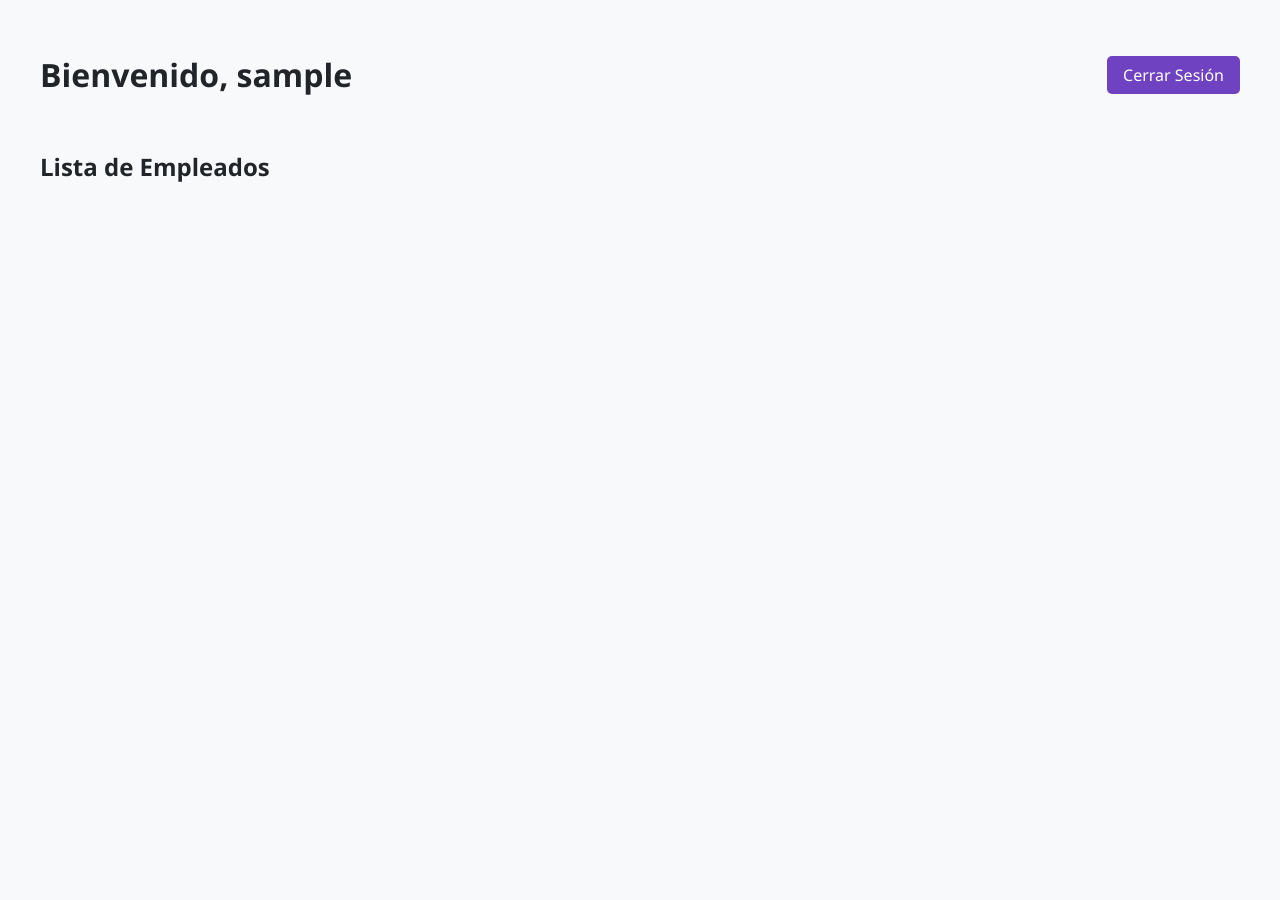
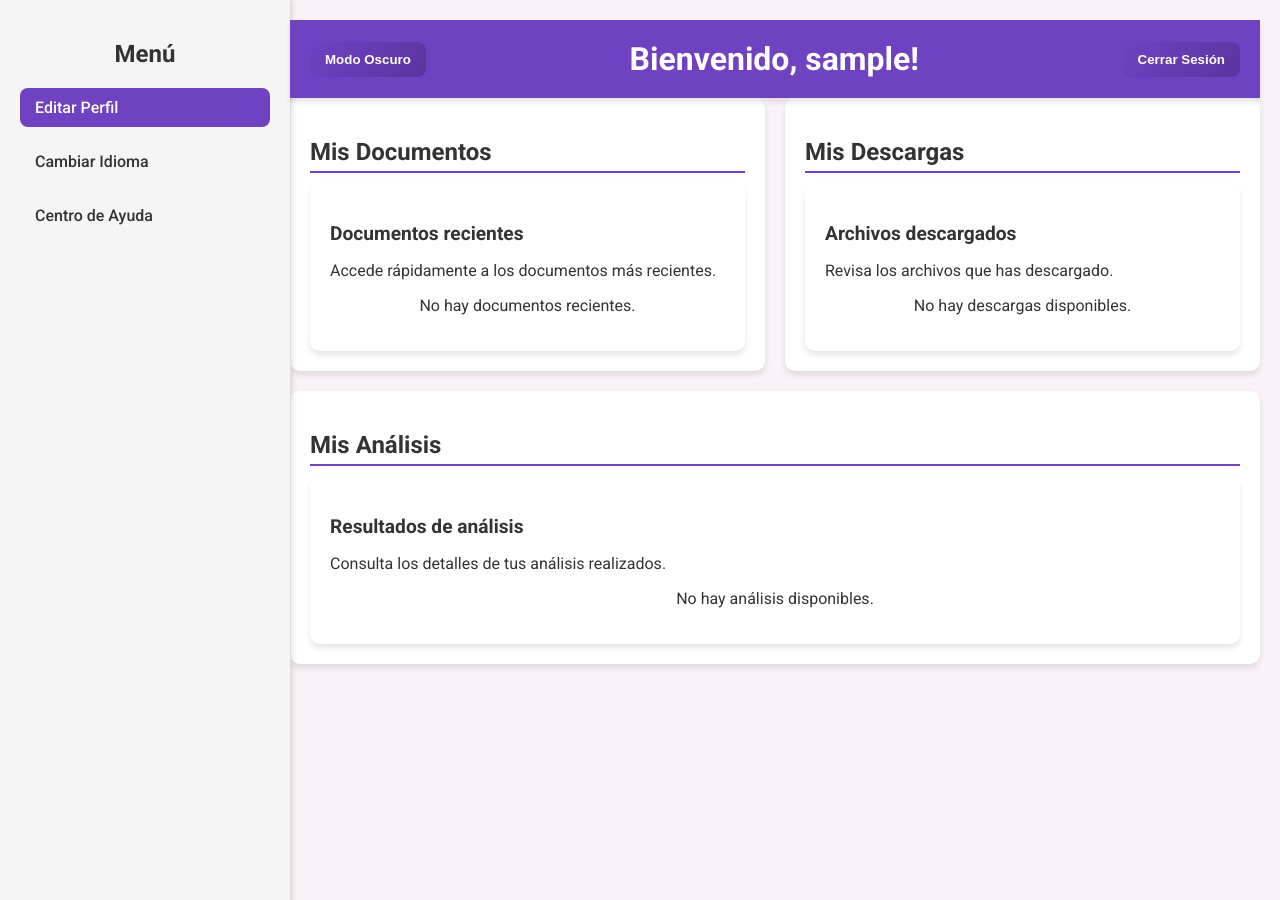
Before and after one commit to RodriOnce/pgroup1-JARR-IB-CM, a PHP site: page /inicio.php in a window 1280 px wide. Run offline with PHP 8.4, Linux system fonts and the light colour scheme; the visitor is signed in with stand-in values (Sample User, id 1); data that the repository does not hold is empty.

Commit message:
Update inicio.php

```diff
--- a/inicio.php
+++ b/inicio.php
@@ -1,46 +1,14 @@
 <?php
 session_start();
 
-// Configuración de la base de datos
-$servername = "localhost";
-$username = "tu_usuario";
-$password = "tu_contraseña";
-$dbname = "empresa";
-
-try {
-    $conn = new PDO("mysql:host=$servername;dbname=$dbname", $username, $password);
-    $conn->setAttribute(PDO::ATTR_ERRMODE, PDO::ERRMODE_EXCEPTION);
-
-    // Obtener lista de empleados
-    $stmt = $conn->prepare("SELECT id, nombre FROM empleados");
-    $stmt->execute();
-    $empleados = $stmt->fetchAll(PDO::FETCH_ASSOC);
-
-} catch(PDOException $e) {
-    die("Error de conexión: " . $e->getMessage());
+if (!isset($_SESSION['username'])) {
+    header("Location: login.html");
+    exit();
 }
 
-// Verificar login
-if ($_SERVER['REQUEST_METHOD'] === 'POST' && isset($_POST['login'])) {
-    $nombre = $_POST['nombre'];
-    $password = $_POST['password'];
+$user = $_SESSION['username'];
 
-    $stmt = $conn->prepare("SELECT * FROM empleados WHERE nombre = :nombre");
-    $stmt->bindParam(':nombre', $nombre);
-    $stmt->execute();
-    $usuario = $stmt->fetch();
-
-    if ($usuario && hash('sha256', $password) === $usuario['password']) {
-        $_SESSION['username'] = $usuario['nombre'];
-        header("Location: dashboard.php");
-        exit();
-    } else {
-        $error = "Credenciales incorrectas";
-    }
-}
-
-// Cerrar sesión
-if (isset($_GET['logout'])) {
+if (isset($_POST['logout'])) {
     session_destroy();
     header("Location: index.html");
     exit();
@@ -52,74 +20,272 @@
 <head>
     <meta charset="UTF-8">
     <meta name="viewport" content="width=device-width, initial-scale=1.0">
-    <title>Panel de Empleados</title>
+    <title>Dashboard de <?php echo $user; ?></title>
     <style>
+        @import url('https://fonts.googleapis.com/css2?family=Roboto:wght@300;400;500;700&display=swap');
+
         :root {
-            --primary: #6f42c1;
-            --background: #f8f9fa;
-            --text: #212529;
+            --background-color: #f9f3f8;
+            --text-color: #333;
+            --card-background: #ffffff;
+            --header-background: #6f42c1;
+            --button-background: linear-gradient(135deg, #6f42c1, #5a349f);
+            --button-hover-background: linear-gradient(135deg, #5a349f, #4a2d82);
+            --dropdown-background: #fefefe;
+            --dropdown-border: #ddd;
+            --section-line-color: #6f42c1;
+            --sidebar-background: #f5f5f5;
+            --sidebar-border-color: #ddd;
+            --sidebar-link-hover: linear-gradient(135deg, #6f42c1, #5a349f);
+            --sidebar-active-link: #6f42c1;
+            --sidebar-text-color: #333;
+        }
+
+        [data-theme="dark"] {
+            --background-color: #121212;
+            --text-color: #ffffff;
+            --card-background: #1e1e1e;
+            --header-background: #3e3e3e;
+            --button-background: linear-gradient(135deg, #bb86fc, #985eff);
+            --button-hover-background: linear-gradient(135deg, #985eff, #7c4dff);
+            --dropdown-background: #2e2e2e;
+            --dropdown-border: #444;
+            --section-line-color: #bb86fc;
+            --sidebar-background: #1e1e1e;
+            --sidebar-border-color: #444;
+            --sidebar-link-hover: linear-gradient(135deg, #bb86fc, #985eff);
+            --sidebar-active-link: #bb86fc;
+            --sidebar-text-color: #ffffff;
         }
 
         body {
-            font-family: 'Segoe UI', sans-serif;
+            font-family: 'Roboto', sans-serif;
             margin: 0;
-            padding: 2rem;
-            background: var(--background);
-            color: var(--text);
+            padding: 0;
+            display: flex;
+            background-color: var(--background-color);
+            color: var(--text-color);
+            transition: background-color 0.3s ease, color 0.3s ease;
         }
 
-        .dashboard {
-            max-width: 1200px;
-            margin: 0 auto;
+        .sidebar {
+            width: 250px;
+            background-color: var(--sidebar-background);
+            padding: 20px;
+            position: fixed;
+            height: 100vh;
+            border-right: 1px solid var(--sidebar-border-color);
+            box-shadow: 2px 0 5px rgba(0, 0, 0, 0.1);
         }
 
-        .empleados-grid {
-            display: grid;
-            grid-template-columns: repeat(auto-fill, minmax(250px, 1fr));
-            gap: 1.5rem;
-            margin-top: 2rem;
+        .sidebar h2 {
+            font-size: 1.5rem;
+            margin-bottom: 20px;
+            color: var(--sidebar-text-color);
+            text-align: center;
+            font-weight: bold;
         }
 
-        .empleado-card {
-            background: white;
-            padding: 1.5rem;
+        .sidebar ul {
+            list-style: none;
+            padding: 0;
+            margin: 0;
+        }
+
+        .sidebar ul li {
+            margin-bottom: 15px;
+        }
+
+        .sidebar ul li a {
+            text-decoration: none;
+            color: var(--sidebar-text-color);
+            font-size: 1rem;
+            padding: 10px 15px;
+            display: block;
+            border-radius: 8px;
+            transition: background 0.3s ease, color 0.3s ease;
+            font-weight: 500;
+        }
+
+        .sidebar ul li a:hover {
+            background: var(--sidebar-link-hover);
+            color: white;
+            box-shadow: 0 4px 6px rgba(0, 0, 0, 0.1);
+        }
+
+        .sidebar ul li a.active {
+            background-color: var(--sidebar-active-link);
+            color: white;
+        }
+
+        .main-content {
+            margin-left: 270px;
+            padding: 20px;
+            width: calc(100% - 270px);
+        }
+
+        header {
+            background-color: var(--header-background);
+            color: white;
+            padding: 20px;
+            text-align: center;
+            position: sticky;
+            top: 0;
+            z-index: 1000;
+            box-shadow: 0 4px 6px rgba(0, 0, 0, 0.1);
+            display: flex;
+            justify-content: space-between;
+            align-items: center;
+        }
+
+        header h1 {
+            margin: 0;
+            font-size: 2rem;
+        }
+
+        .dark-mode-toggle {
+            background: var(--button-background);
+            color: white;
+            border: none;
+            padding: 10px 15px;
+            border-radius: 8px;
+            cursor: pointer;
+            font-weight: bold;
+            transition: background 0.3s ease;
+        }
+
+        .dark-mode-toggle:hover {
+            background: var(--button-hover-background);
+        }
+
+        .logout-button {
+            background: var(--button-background);
+            color: white;
+            border: none;
+            padding: 10px 15px;
+            border-radius: 8px;
+            cursor: pointer;
+            font-weight: bold;
+            transition: background 0.3s ease;
+        }
+
+        .logout-button:hover {
+            background: var(--button-hover-background);
+        }
+
+        .dashboard-container {
+            display: flex;
+            flex-wrap: wrap;
+            gap: 20px;
+        }
+
+        .section {
+            flex: 1 1 calc(33.333% - 20px);
+            background: var(--card-background);
             border-radius: 10px;
-            box-shadow: 0 2px 8px rgba(0,0,0,0.1);
+            box-shadow: 0 4px 6px rgba(0, 0, 0, 0.1);
+            padding: 20px;
+            transition: transform 0.3s ease, box-shadow 0.3s ease;
+        }
+
+        .section-title {
+            font-size: 1.5rem;
+            margin-bottom: 10px;
+            color: var(--text-color);
+            border-bottom: 2px solid var(--section-line-color);
+            padding-bottom: 5px;
+        }
+
+        .card {
+            background: var(--card-background);
+            border-radius: 10px;
+            box-shadow: 0 4px 6px rgba(0, 0, 0, 0.1);
+            padding: 20px;
+            margin-top: 10px;
+        }
+
+        .card h3 {
+            font-size: 1.2rem;
+            margin-bottom: 10px;
+            color: var(--text-color);
+        }
+
+        .card p {
+            font-size: 1rem;
+            color: var(--text-color);
+        }
+
+        .dropdown.empty {
+            text-align: center;
+            font-size: 0.9rem;
+            color: var(--text-color);
         }
     </style>
 </head>
-<body>
-    <?php if(isset($_SESSION['username'])): ?>
-        <div class="dashboard">
-            <header style="display: flex; justify-content: space-between; align-items: center; margin-bottom: 2rem;">
-                <h1>Bienvenido, <?= htmlspecialchars($_SESSION['username']) ?></h1>
-                <a href="?logout=1" style="padding: 0.5rem 1rem; background: var(--primary); color: white; text-decoration: none; border-radius: 5px;">
-                    Cerrar Sesión
-                </a>
-            </header>
+<body data-theme="light">
+    <div class="sidebar">
+        <h2>Menú</h2>
+        <ul>
+            <li><a href="#" class="active">Editar Perfil</a></li>
+            <li><a href="#">Cambiar Idioma</a></li>
+            <li><a href="#">Centro de Ayuda</a></li>
+        </ul>
+    </div>
 
-            <h2>Lista de Empleados</h2>
-            <div class="empleados-grid">
-                <?php foreach ($empleados as $empleado): ?>
-                    <div class="empleado-card">
-                        <h3><?= htmlspecialchars($empleado['nombre']) ?></h3>
-                        <p>ID: <?= $empleado['id'] ?></p>
+    <div class="main-content">
+        <header>
+            <button class="dark-mode-toggle" onclick="toggleDarkMode()">Modo Oscuro</button>
+            <h1>Bienvenido, <?php echo $user; ?>!</h1>
+            <form method="POST" style="margin: 0;">
+                <button type="submit" name="logout" class="logout-button">Cerrar Sesión</button>
+            </form>
+        </header>
+
+        <div class="dashboard-container">
+            <div class="section">
+                <h2 class="section-title">Mis Documentos</h2>
+                <div class="card">
+                    <h3>Documentos recientes</h3>
+                    <p>Accede rápidamente a los documentos más recientes.</p>
+                    <div class="dropdown empty">
+                        <p>No hay documentos recientes.</p>
                     </div>
-                <?php endforeach; ?>
+                </div>
+            </div>
+
+            <div class="section">
+                <h2 class="section-title">Mis Descargas</h2>
+                <div class="card">
+                    <h3>Archivos descargados</h3>
+                    <p>Revisa los archivos que has descargado.</p>
+                    <div class="dropdown empty">
+                        <p>No hay descargas disponibles.</p>
+                    </div>
+                </div>
+            </div>
+
+            <div class="section">
+                <h2 class="section-title">Mis Análisis</h2>
+                <div class="card">
+                    <h3>Resultados de análisis</h3>
+                    <p>Consulta los detalles de tus análisis realizados.</p>
+                    <div class="dropdown empty">
+                        <p>No hay análisis disponibles.</p>
+                    </div>
+                </div>
             </div>
         </div>
-    <?php else: ?>
-        <div class="login-container">
-            <h1>Iniciar Sesión</h1>
-            <?php if(isset($error)): ?>
-                <p style="color: red;"><?= $error ?></p>
-            <?php endif; ?>
-            <form method="POST">
-                <input type="text" name="nombre" placeholder="Nombre" required>
-                <input type="password" name="password" placeholder="Contraseña" required>
-                <button type="submit">Ingresar</button>
-            </form>
-        </div>
-    <?php endif; ?>
+    </div>
+
+    <script>
+        function toggleDarkMode() {
+            const body = document.body;
+            const currentTheme = body.getAttribute('data-theme');
+            const newTheme = currentTheme === 'light' ? 'dark' : 'light';
+            body.setAttribute('data-theme', newTheme);
+            const toggleButton = document.querySelector('.dark-mode-toggle');
+            toggleButton.textContent = newTheme === 'light' ? 'Modo Oscuro' : 'Modo Claro';
+        }
+    </script>
 </body>
 </html>
```
